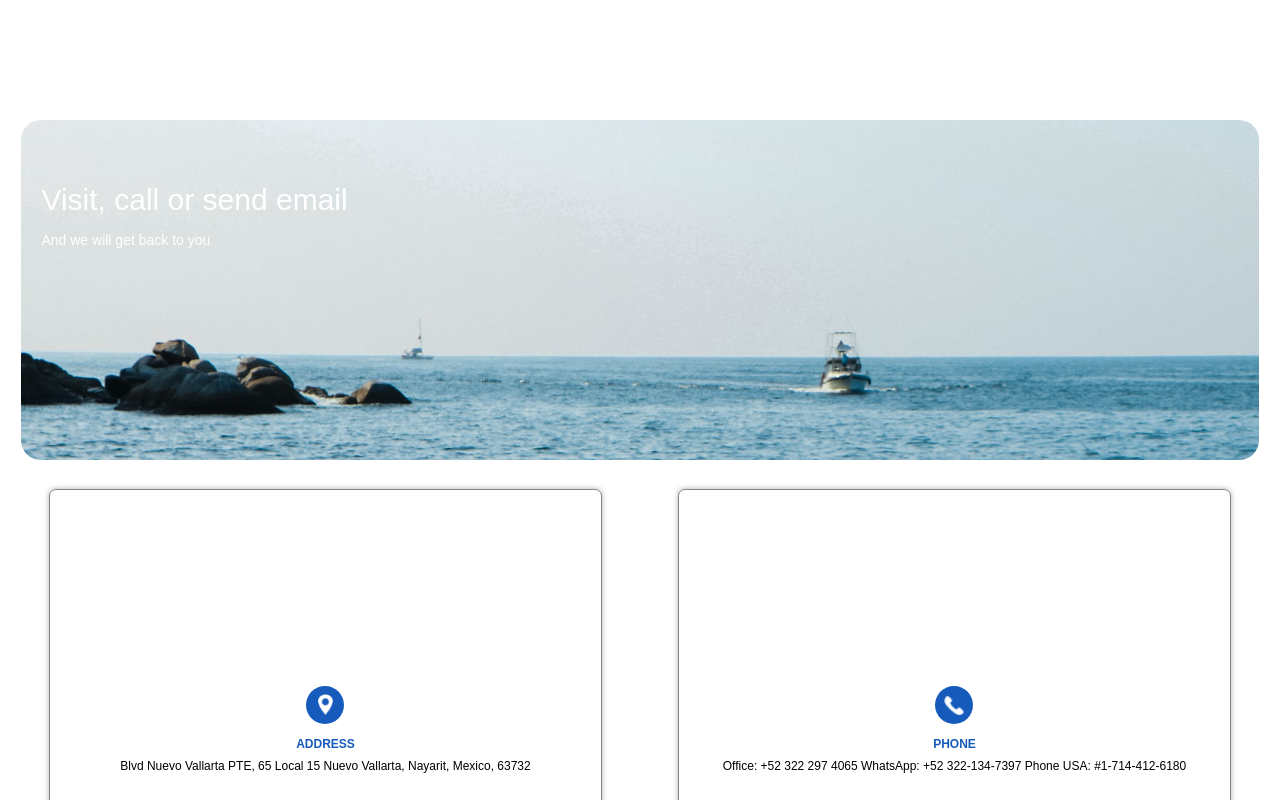
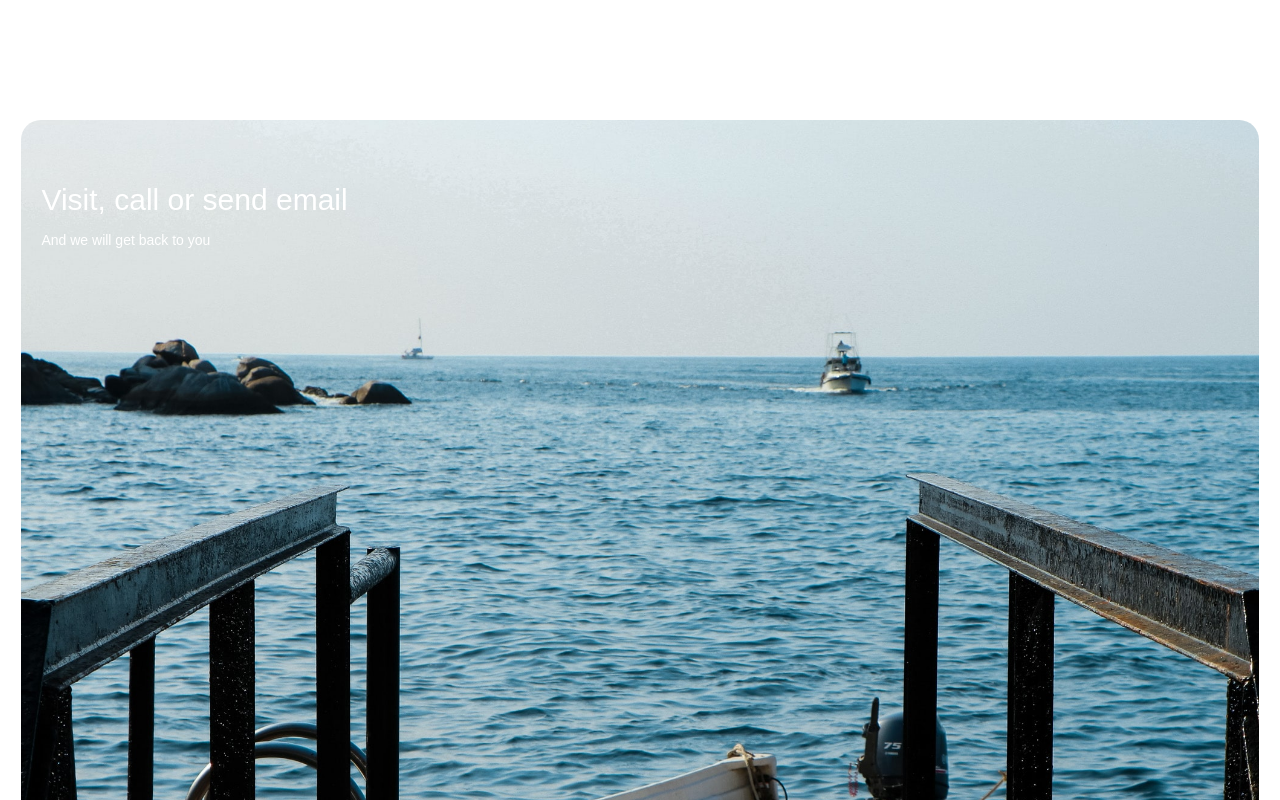
Before and after one commit to justinait/e2yacht, a React (Vite) app: page /contact in a window 1280 px wide. Shown: the part 700-1500 px from the top of the page. Built offline with nearby package versions, Linux system fonts and the light colour scheme; a web font is replaced by a local one.

Commit message:
tipografias

```diff
--- a/src/Components/Home/Hero.css
+++ b/src/Components/Home/Hero.css
@@ -31,7 +31,7 @@ h1 {
     display: flex;
     align-items: center;
     justify-content: space-between;
-    margin: 2em 0;
+    margin: 2em 0 0;
 }
 .button{
     font-size: 16px;
--- a/src/Components/Home/Services.css
+++ b/src/Components/Home/Services.css
@@ -26,6 +26,7 @@
     color: var(--color-blue);
     font-weight: var(--fontWeight-bold);
     font-size: 11px;
+    font-size: 10.5px;
     width: 90%;
     margin: auto;
     height: 35px;
--- a/src/index.css
+++ b/src/index.css
@@ -48,8 +48,7 @@ body {
   background-size: cover;
   padding: 30px 20.73px;
   border-radius: 20px;
-  height: 260px;
-  height: 280px;
+  min-height: 68vw;
 }
 
 .heroImages h3 {
```
